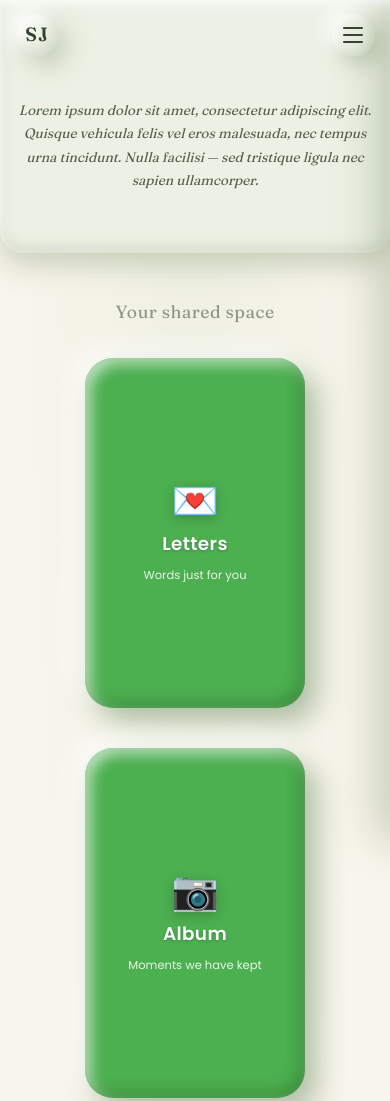
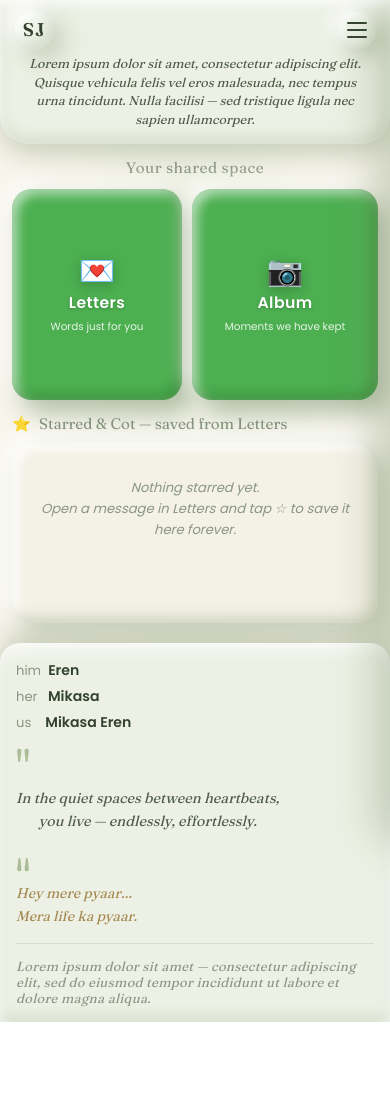
Before and after one commit to SURIYAA-R/PROJECT-US, a website: page main.html in a window 390 px wide. Shown: the top 1101 px of the page. After the commit the page ends 1022 px from the top, so only its background shows below. Drawn offline with Linux system fonts and the light colour scheme; sample sign-in values are in the browser's storage.

Commit message:
Fix layout responsiveness, card sizing, and reduce excessive spacing

```diff
--- a/main.html
+++ b/main.html
@@ -48,8 +48,8 @@
       --line: #dde3cd;
       --line-dark: #2f3a28;
 
-      /* Layout Dimensions (Untouched) */
-      --header-h: 30vh;
+      /* Responsive Dimensions */
+      --header-h: clamp(120px, 18vh, 155px);
       --menu-width: 280px;
       --transition: 0.35s cubic-bezier(0.4, 0, 0.2, 1);
 
@@ -99,13 +99,17 @@
 
     html { scroll-behavior: smooth; }
 
+    html, body {
+      max-width: 100%;
+      overflow-x: hidden;
+    }
+
     body {
       font-family: 'Poppins', Arial, sans-serif;
       background: radial-gradient(ellipse at top, var(--bg-start) 0%, var(--bg-end) 65%);
       color: var(--ink);
       min-height: 100vh;
       transition: background var(--transition), color var(--transition);
-      overflow-x: hidden;
     }
 
     /* ============================================================
@@ -125,28 +129,30 @@
     #bg-layer.has-image { opacity: 1; }
 
     /* ============================================================
-       TOP HEADER — 30vh, centers content, vanishes on scroll
+       TOP HEADER — Responsive height & padding, centers content
     ============================================================ */
     #top-header {
       position: sticky;
       top: 0;
       z-index: 100;
       height: var(--header-h);
+      min-height: 120px;
       background: #edf1e5;
       border: none;
       border-radius: 0 0 28px 28px;
       box-shadow:
-        0 12px 28px var(--clay-shadow-dark),
+        0 10px 24px var(--clay-shadow-dark),
         inset 0 4px 10px var(--clay-inner-light),
         inset 0 -6px 14px var(--clay-inner-dark);
       display: flex;
       flex-direction: column;
-      padding: 18px 24px 22px;
+      padding: 12px 20px 14px;
       transition: transform 0.4s cubic-bezier(0.4, 0, 0.2, 1),
         opacity 0.4s ease,
         background var(--transition),
         box-shadow var(--transition);
       will-change: transform, opacity;
+      box-sizing: border-box;
     }
 
     [data-theme="dark"] #top-header {
@@ -167,7 +173,7 @@
       flex-shrink: 0;
     }
 
-    /* SJ monogram — Raised clay circular badge (Rule 2 & 5) */
+    /* SJ monogram — Raised clay circular badge */
     .monogram {
       font-family: 'Fraunces', serif;
       font-size: 1.35rem;
@@ -196,7 +202,7 @@
       background: #252e20;
     }
 
-    /* Hamburger button — Raised clay button with active press (Rule 2, 4, 5) */
+    /* Hamburger button — Raised clay button with active press */
     #menuBtn {
       background: #edf2e6;
       border: none;
@@ -251,16 +257,17 @@
       display: flex;
       justify-content: center;
       align-items: center;
+      padding: 4px 8px;
     }
 
     .message-text {
       font-family: 'Fraunces', serif;
-      font-size: clamp(0.85rem, 2vw, 1.05rem);
+      font-size: clamp(0.82rem, 1.6vw, 0.98rem);
       color: var(--ink);
-      opacity: 0.82;
-      line-height: 1.7;
+      opacity: 0.85;
+      line-height: 1.5;
       font-style: italic;
-      max-width: 500px;
+      max-width: 480px;
       text-align: center;
       transition: color var(--transition);
     }
@@ -299,6 +306,7 @@
         -16px 0 40px var(--clay-shadow-dark),
         inset 6px 0 14px var(--clay-inner-light),
         inset -6px -6px 14px var(--clay-inner-dark);
+      box-sizing: border-box;
     }
 
     [data-theme="dark"] #menuDrawer {
@@ -311,7 +319,7 @@
       display: flex;
       justify-content: space-between;
       align-items: center;
-      margin-bottom: 32px;
+      margin-bottom: 24px;
     }
 
     .drawer-title {
@@ -541,7 +549,7 @@
     }
 
     /* ============================================================
-       BOTTOM SECTION — 70vh+
+       BOTTOM SECTION — Responsive container with balanced spacing
     ============================================================ */
     #bottom-section {
       position: relative;
@@ -549,53 +557,80 @@
       display: flex;
       flex-direction: column;
       align-items: center;
-      padding: 48px 24px 0;
+      width: 100%;
+      max-width: 900px;
+      margin: 0 auto;
+      padding: clamp(16px, 2.5vh, 26px) 16px 0;
+      box-sizing: border-box;
     }
 
     /* Section heading */
     .section-heading {
       font-family: 'Fraunces', serif;
-      font-size: 1.1rem;
+      font-size: 1.05rem;
       color: var(--dusk);
       letter-spacing: 0.5px;
-      margin-bottom: 36px;
+      margin-bottom: 16px;
       text-align: center;
       transition: color var(--transition);
     }
 
     /* ============================================================
-       TWO PORTRAIT BOXES (Flexbox) — Letters & Album (220x350, gap 40px)
+       TWO PORTRAIT BOXES (Flexbox) — Letters & Album (Responsive)
     ============================================================ */
     .boxes-container {
       display: flex;
       flex-direction: row;
       justify-content: center;
-      align-items: center;
-      gap: 40px;
-      flex-wrap: wrap; /* stack vertically on small screens */
-    }
-
-    /* Each portrait box — Soft clay green #4CAF50 surface with 4-layer shadow */
+      align-items: stretch;
+      gap: clamp(12px, 2.5vw, 24px);
+      width: 100%;
+      max-width: 520px;
+      margin: 0 auto;
+      box-sizing: border-box;
+    }
+
+    #lettersLink {
+      text-decoration: none;
+      color: inherit;
+      display: flex;
+      flex: 1 1 0;
+      max-width: 240px;
+      outline: none;
+    }
+
+    /* Each portrait box — Soft clay green #4CAF50 surface with responsive sizing */
     .box-card {
-      width: 220px;
-      height: 350px;
+      flex: 1 1 0;
+      width: 100%;
+      max-width: 240px;
+      min-width: 130px;
+      min-height: 190px;
+      height: clamp(200px, 27vh, 255px);
       background: #4CAF50;
       border: none;
-      border-radius: 28px;
-      box-shadow:
-        12px 14px 28px var(--box-shadow-dark),
-        -10px -10px 24px var(--box-shadow-light),
-        inset -6px -6px 14px var(--box-inner-dark),
-        inset 6px 6px 14px var(--box-inner-light);
+      border-radius: 24px;
+      padding: 16px 12px;
+      box-sizing: border-box;
+      box-shadow:
+        10px 12px 24px var(--box-shadow-dark),
+        -8px -8px 20px var(--box-shadow-light),
+        inset -5px -5px 12px var(--box-inner-dark),
+        inset 5px 5px 12px var(--box-inner-light);
       display: flex;
       flex-direction: column;
       justify-content: center;
       align-items: center;
-      gap: 10px;
+      gap: 8px;
       cursor: pointer;
       position: relative;
       overflow: hidden;
       transition: transform 0.25s cubic-bezier(0.4, 0, 0.2, 1), box-shadow 0.25s cubic-bezier(0.4, 0, 0.2, 1), background var(--transition);
+    }
+
+    #albumBox {
+      flex: 1 1 0;
+      max-width: 240px;
     }
 
     [data-theme="dark"] .box-card {
@@ -617,30 +652,30 @@
     .box-card:hover::before { opacity: 1; }
 
     .box-card:hover {
-      transform: translateY(-6px) scale(1.02);
-      box-shadow:
-        16px 18px 36px var(--box-shadow-dark),
-        -12px -12px 28px var(--box-shadow-light),
-        inset -6px -6px 14px var(--box-inner-dark),
-        inset 6px 6px 14px var(--box-inner-light);
+      transform: translateY(-4px) scale(1.02);
+      box-shadow:
+        14px 16px 30px var(--box-shadow-dark),
+        -10px -10px 24px var(--box-shadow-light),
+        inset -5px -5px 12px var(--box-inner-dark),
+        inset 5px 5px 12px var(--box-inner-light);
     }
 
     .box-card:active {
       transform: scale(0.98);
       box-shadow:
-        inset 8px 8px 18px var(--box-inner-dark),
-        inset -6px -6px 14px var(--box-inner-light);
+        inset 7px 7px 16px var(--box-inner-dark),
+        inset -5px -5px 12px var(--box-inner-light);
     }
 
     .box-icon {
-      font-size: 2.4rem;
+      font-size: clamp(2rem, 3.8vw, 2.3rem);
       line-height: 1;
       filter: drop-shadow(0 3px 6px rgba(0, 0, 0, 0.2));
     }
 
     .box-label {
       font-family: 'Poppins', Arial, sans-serif;
-      font-size: 1.15rem;
+      font-size: clamp(1.02rem, 2.2vw, 1.15rem);
       font-weight: 600;
       color: #ffffff;
       letter-spacing: 0.4px;
@@ -648,11 +683,12 @@
     }
 
     .box-sublabel {
-      font-size: 0.72rem;
+      font-size: clamp(0.68rem, 1.5vw, 0.72rem);
       color: rgba(255, 255, 255, 0.88);
       font-weight: 400;
       text-align: center;
-      padding: 0 16px;
+      padding: 0 8px;
+      line-height: 1.3;
     }
 
     /* ============================================================
@@ -660,15 +696,16 @@
     ============================================================ */
     .starred-section {
       width: 100%;
-      max-width: 480px;
-      margin-top: 36px;
+      max-width: 520px;
+      margin-top: clamp(16px, 2.5vh, 24px);
+      box-sizing: border-box;
     }
 
     .starred-heading {
       font-family: 'Fraunces', serif;
-      font-size: 1rem;
+      font-size: 0.95rem;
       color: var(--dusk);
-      margin-bottom: 12px;
+      margin-bottom: 10px;
       display: flex;
       align-items: center;
       gap: 8px;
@@ -676,10 +713,10 @@
 
     .starred-box {
       width: 100%;
-      height: 300px;
+      height: clamp(180px, 24vh, 230px);
       background: var(--surface);
       border: none;
-      border-radius: 28px;
+      border-radius: 24px;
       box-shadow:
         10px 10px 24px var(--clay-shadow-dark),
         -8px -8px 20px var(--clay-shadow-light),
@@ -689,16 +726,17 @@
       display: flex;
       flex-direction: column;
       transition: background var(--transition), box-shadow var(--transition);
+      box-sizing: border-box;
     }
 
     /* Scrollable list */
     .starred-list {
       flex: 1;
       overflow-y: auto;
-      padding: 16px 18px;
+      padding: 12px 14px;
       display: flex;
       flex-direction: column;
-      gap: 12px;
+      gap: 8px;
     }
 
     .starred-list::-webkit-scrollbar { width: 6px; }
@@ -711,11 +749,11 @@
     .starred-item {
       display: flex;
       align-items: flex-start;
-      gap: 12px;
-      padding: 14px 16px;
+      gap: 10px;
+      padding: 10px 14px;
       background: #ffffff;
       border: none;
-      border-radius: 18px;
+      border-radius: 16px;
       box-shadow:
         6px 6px 16px var(--clay-shadow-dark),
         -5px -5px 14px var(--clay-shadow-light),
@@ -779,7 +817,7 @@
       text-align: center;
       color: var(--dusk);
       font-size: 0.82rem;
-      padding: 32px 16px;
+      padding: 24px 16px;
       font-style: italic;
       line-height: 1.6;
     }
@@ -790,17 +828,18 @@
     footer {
       position: relative;
       z-index: 1;
-      margin-top: 60px;
+      margin-top: clamp(24px, 4vh, 36px);
       width: 100%;
       background: #edf1e5;
       border-top: none;
-      border-radius: 32px 32px 0 0;
-      padding: 40px 48px 28px;
+      border-radius: 28px 28px 0 0;
+      padding: clamp(20px, 3vh, 28px) clamp(16px, 3vw, 36px) 18px;
       box-shadow:
         0 -10px 28px var(--clay-shadow-dark),
         inset 0 6px 14px var(--clay-inner-light),
         inset 0 -6px 14px var(--clay-inner-dark);
       transition: background var(--transition), box-shadow var(--transition);
+      box-sizing: border-box;
     }
 
     [data-theme="dark"] footer {
@@ -810,9 +849,9 @@
     /* Three-column grid: left / center / right */
     .footer-grid {
       display: grid;
-      grid-template-columns: 1fr 1fr 1fr;
+      grid-template-columns: 1fr 1.2fr 1fr;
       grid-template-rows: auto auto;
-      gap: 32px 24px;
+      gap: 16px 20px;
       align-items: start;
       max-width: 900px;
       margin: 0 auto;
@@ -845,12 +884,12 @@
       display: flex;
       flex-direction: column;
       align-items: center;
-      gap: 10px;
+      gap: 8px;
     }
 
     .quote-mark {
       font-family: 'Fraunces', serif;
-      font-size: 3rem;
+      font-size: 2.6rem;
       color: var(--seal-end);
       line-height: 0.6;
       opacity: 0.7;
@@ -858,10 +897,10 @@
 
     .quote-text {
       font-family: 'Fraunces', serif;
-      font-size: 0.92rem;
+      font-size: 0.90rem;
       font-style: italic;
       color: var(--ink);
-      line-height: 1.7;
+      line-height: 1.6;
       opacity: 0.85;
     }
 
@@ -877,7 +916,7 @@
       font-size: 0.88rem;
       font-style: italic;
       color: var(--gold);
-      line-height: 1.7;
+      line-height: 1.6;
     }
 
     /* ---- Declaration — full width, bottom ---- */
@@ -885,7 +924,7 @@
       grid-column: 1 / -1;
       grid-row: 2;
       text-align: center;
-      padding-top: 20px;
+      padding-top: 14px;
       border-top: 1px solid rgba(120, 140, 100, 0.2);
     }
 
@@ -912,6 +951,7 @@
       pointer-events: none;
       transition: opacity 0.3s ease;
       padding: 24px;
+      box-sizing: border-box;
     }
 
     #modalOverlay.open { opacity: 1; pointer-events: all; }
@@ -929,6 +969,7 @@
         inset -6px -6px 14px var(--clay-inner-dark),
         inset 6px 6px 14px var(--clay-inner-light);
       transition: background var(--transition), box-shadow var(--transition);
+      box-sizing: border-box;
     }
 
     [data-theme="dark"] .modal-box {
@@ -967,6 +1008,7 @@
         inset 4px 4px 10px var(--clay-shadow-dark),
         inset -3px -3px 8px var(--clay-shadow-light);
       transition: box-shadow 0.2s ease, background 0.2s ease;
+      box-sizing: border-box;
     }
 
     [data-theme="dark"] .modal-input,
@@ -1081,6 +1123,7 @@
         inset -6px -6px 12px var(--clay-inner-dark),
         inset 6px 6px 12px var(--clay-inner-light);
       transition: transform 0.2s ease, box-shadow 0.2s ease;
+      box-sizing: border-box;
     }
 
     .tab:active, .tab-btn:active {
@@ -1091,26 +1134,72 @@
     }
 
     /* ============================================================
-       RESPONSIVE — 768px BREAKPOINT (Untouched Layout)
+       RESPONSIVE BREAKPOINTS (Fluid Sizing & Screen Fitting)
     ============================================================ */
     @media (max-width: 768px) {
-      .boxes-container { flex-direction: column; align-items: center; }
-      .starred-section { max-width: 100%; }
-
-      #top-header { padding: 14px 16px 18px; border-radius: 0 0 24px 24px; }
-      .monogram { font-size: 1.2rem; width: 42px; height: 42px; }
-
+      #top-header { padding: 12px 16px 14px; }
       .footer-grid {
-        grid-template-columns: 1fr;
-        grid-template-rows: auto;
+        display: flex;
+        flex-direction: column;
+        gap: 16px;
       }
 
       .footer-names,
-      .footer-quote,
-      .footer-message { grid-column: 1; text-align: left; }
       .footer-message { text-align: left; }
       .footer-quote { align-items: flex-start; }
-      .footer-declaration { grid-column: 1; }
+      .footer-declaration {
+        width: 100%;
+        text-align: left;
+      }
+    }
+
+    @media (max-width: 480px) {
+      #top-header { height: auto; min-height: 110px; padding: 10px 14px 12px; }
+      .monogram { font-size: 1.15rem; width: 40px; height: 40px; }
+      #menuBtn { width: 38px; height: 38px; }
+      .message-text { font-size: 0.8rem; line-height: 1.45; }
+
+      #bottom-section { padding: 14px 12px 0; }
+      .section-heading { margin-bottom: 12px; font-size: 0.95rem; }
+
+      .boxes-container {
+        gap: 10px;
+        max-width: 100%;
+      }
+
+      .box-card {
+        min-height: 175px;
+        height: clamp(175px, 25vh, 215px);
+        padding: 12px 8px;
+        border-radius: 20px;
+        gap: 6px;
+      }
+
+      .box-icon { font-size: 1.85rem; }
+      .box-label { font-size: 0.98rem; }
+      .box-sublabel { font-size: 0.65rem; padding: 0 4px; }
+
+      .starred-section { margin-top: 14px; }
+      .starred-box { height: 180px; border-radius: 20px; }
+      .starred-list { padding: 10px 10px; gap: 6px; }
+      .starred-item { padding: 8px 10px; border-radius: 14px; }
+
+      footer {
+        margin-top: 20px;
+        padding: 18px 16px 16px;
+        border-radius: 20px 20px 0 0;
+      }
+    }
+
+    @media (max-width: 330px) {
+      .boxes-container {
+        flex-direction: column;
+        align-items: center;
+      }
+      #lettersLink, .box-card, #albumBox {
+        max-width: 100%;
+        width: 100%;
+      }
     }
   </style>
 </head>
```
Also changed, not shown: letters.html (+9 -7 lines), public/letters.html (+9 -7 lines), public/main.html (+169 -80 lines).
